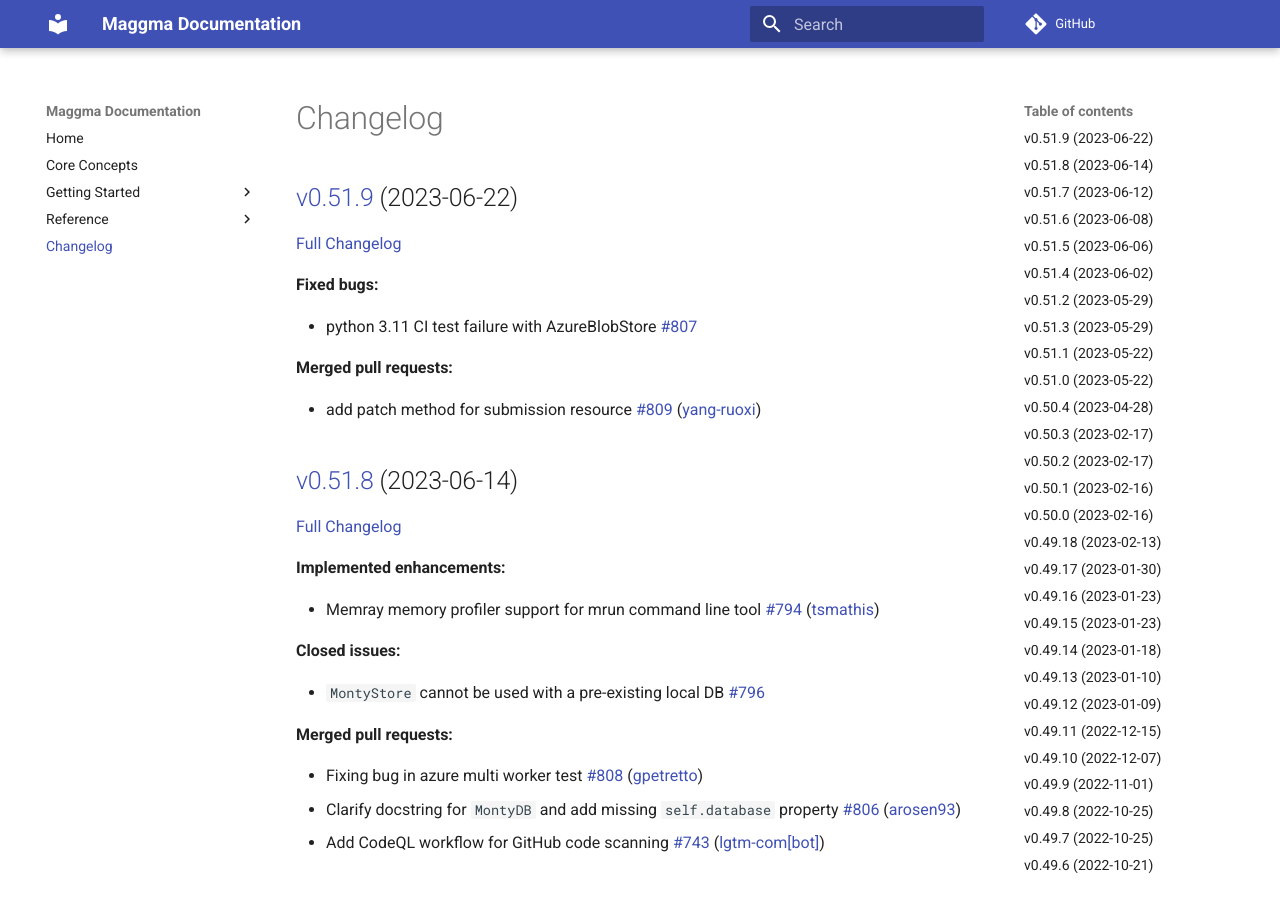
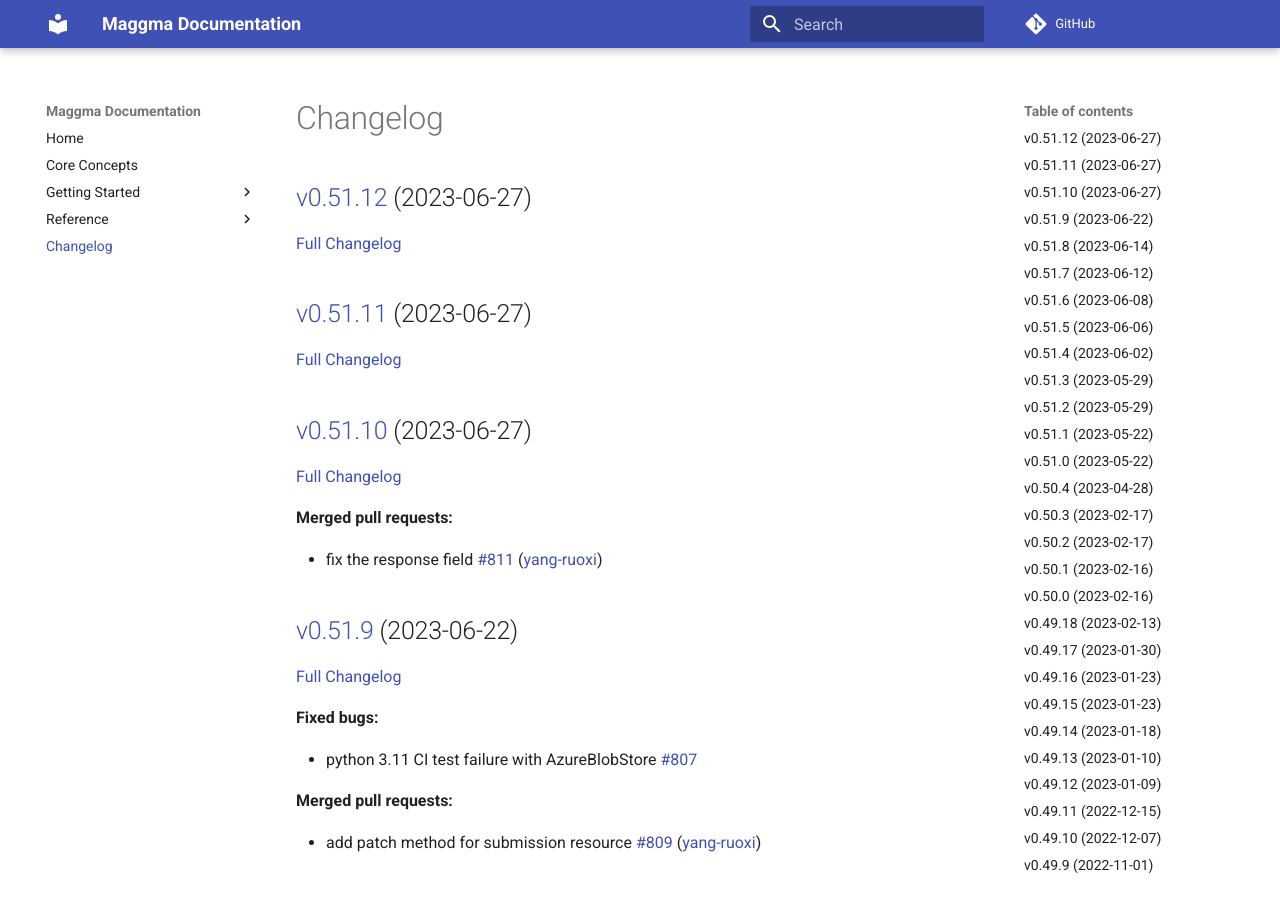
Before and after one commit to materialsproject/maggma, an MkDocs documentation site: the page built from docs/CHANGELOG.md, in a window 1280 px wide and 900 px high. Built offline with MkDocs 1.6.1 and Material for MkDocs 9.7.7, drawn with Linux system fonts in a browser that asks for light colours; comment, search, counter and statistics services are not loaded; some of the changed text lies outside the part shown.

Commit message:
Updated CHANGELOG.md

```diff
--- a/docs/CHANGELOG.md
+++ b/docs/CHANGELOG.md
@@ -1,4 +1,20 @@
 # Changelog
+
+## [v0.51.12](https://github.com/materialsproject/maggma/tree/v0.51.12) (2023-06-27)
+
+[Full Changelog](https://github.com/materialsproject/maggma/compare/v0.51.11...v0.51.12)
+
+## [v0.51.11](https://github.com/materialsproject/maggma/tree/v0.51.11) (2023-06-27)
+
+[Full Changelog](https://github.com/materialsproject/maggma/compare/v0.51.10...v0.51.11)
+
+## [v0.51.10](https://github.com/materialsproject/maggma/tree/v0.51.10) (2023-06-27)
+
+[Full Changelog](https://github.com/materialsproject/maggma/compare/v0.51.9...v0.51.10)
+
+**Merged pull requests:**
+
+- fix the response field [\#811](https://github.com/materialsproject/maggma/pull/811) ([yang-ruoxi](https://github.com/yang-ruoxi))
 
 ## [v0.51.9](https://github.com/materialsproject/maggma/tree/v0.51.9) (2023-06-22)
 
@@ -56,19 +72,19 @@
 
 ## [v0.51.4](https://github.com/materialsproject/maggma/tree/v0.51.4) (2023-06-02)
 
-[Full Changelog](https://github.com/materialsproject/maggma/compare/v0.51.2...v0.51.4)
+[Full Changelog](https://github.com/materialsproject/maggma/compare/v0.51.3...v0.51.4)
 
 **Merged pull requests:**
 
 - modify JSONStore file creation [\#792](https://github.com/materialsproject/maggma/pull/792) ([gpetretto](https://github.com/gpetretto))
 
+## [v0.51.3](https://github.com/materialsproject/maggma/tree/v0.51.3) (2023-05-29)
+
+[Full Changelog](https://github.com/materialsproject/maggma/compare/v0.51.2...v0.51.3)
+
 ## [v0.51.2](https://github.com/materialsproject/maggma/tree/v0.51.2) (2023-05-29)
 
-[Full Changelog](https://github.com/materialsproject/maggma/compare/v0.51.3...v0.51.2)
-
-## [v0.51.3](https://github.com/materialsproject/maggma/tree/v0.51.3) (2023-05-29)
-
-[Full Changelog](https://github.com/materialsproject/maggma/compare/v0.51.1...v0.51.3)
+[Full Changelog](https://github.com/materialsproject/maggma/compare/v0.51.1...v0.51.2)
 
 **Merged pull requests:**
 
@@ -426,19 +442,19 @@
 
 ## [v0.44.1](https://github.com/materialsproject/maggma/tree/v0.44.1) (2022-03-08)
 
-[Full Changelog](https://github.com/materialsproject/maggma/compare/v0.44.0...v0.44.1)
+[Full Changelog](https://github.com/materialsproject/maggma/compare/v0.43.0...v0.44.1)
 
 **Merged pull requests:**
 
 - added localhost test for MongoURIStore [\#595](https://github.com/materialsproject/maggma/pull/595) ([jmmshn](https://github.com/jmmshn))
 
+## [v0.43.0](https://github.com/materialsproject/maggma/tree/v0.43.0) (2022-03-07)
+
+[Full Changelog](https://github.com/materialsproject/maggma/compare/v0.44.0...v0.43.0)
+
 ## [v0.44.0](https://github.com/materialsproject/maggma/tree/v0.44.0) (2022-03-07)
 
-[Full Changelog](https://github.com/materialsproject/maggma/compare/v0.43.0...v0.44.0)
-
-## [v0.43.0](https://github.com/materialsproject/maggma/tree/v0.43.0) (2022-03-07)
-
-[Full Changelog](https://github.com/materialsproject/maggma/compare/v0.42.0...v0.43.0)
+[Full Changelog](https://github.com/materialsproject/maggma/compare/v0.42.0...v0.44.0)
 
 ## [v0.42.0](https://github.com/materialsproject/maggma/tree/v0.42.0) (2022-03-07)
 
```
